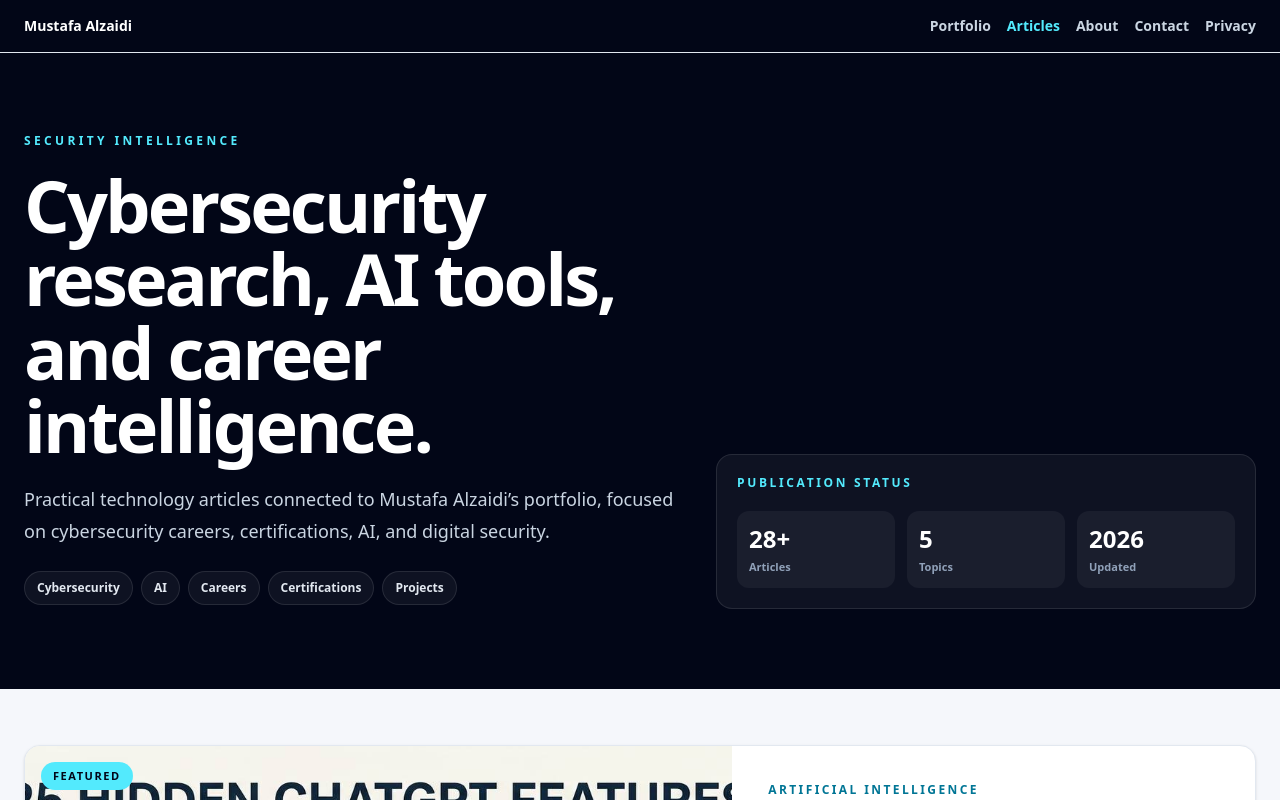
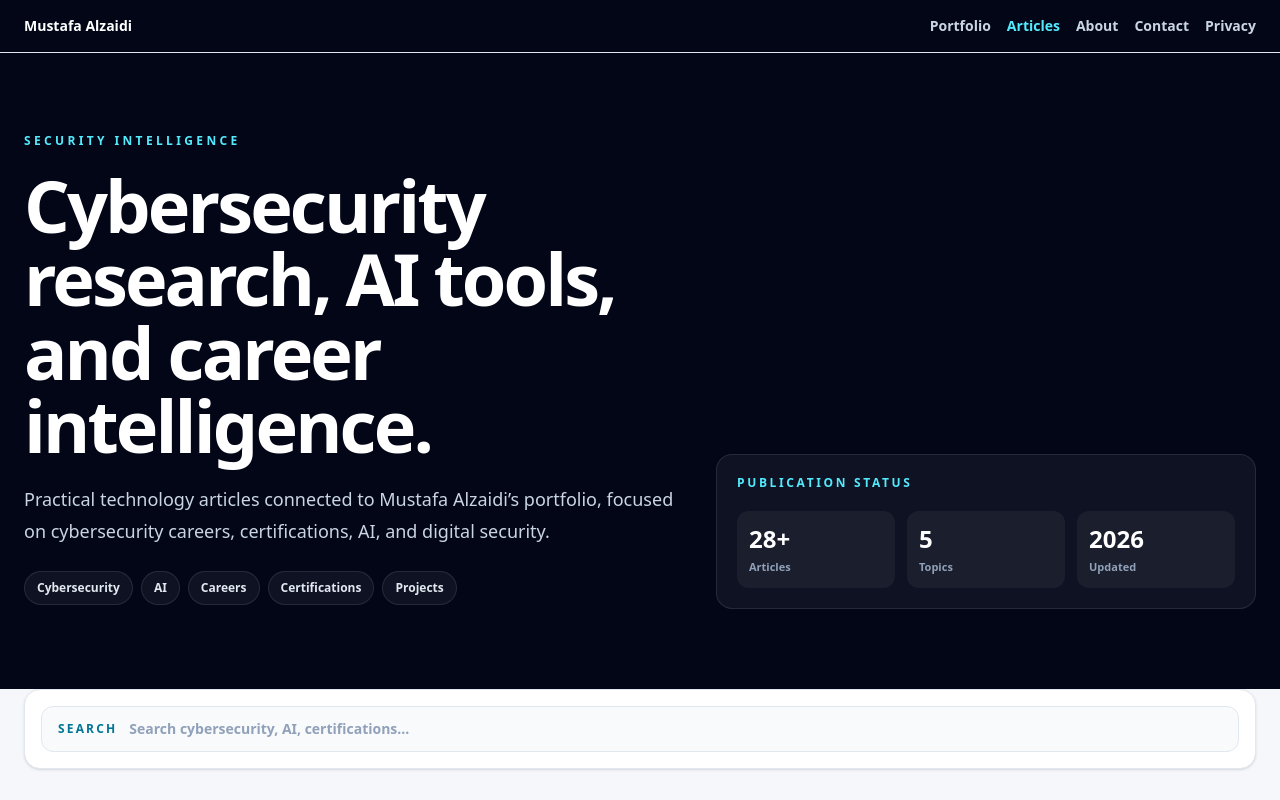
Before and after one commit to Reoiraqiman/mustafa-portfolio, a Next.js app: page /articles in a window 1280 px wide. Shown: the top 800 px of the page. Built offline with nearby package versions, Linux system fonts and the light colour scheme.

Commit message:
add article search

```diff
--- a/app/articles/page.tsx
+++ b/app/articles/page.tsx
@@ -1,6 +1,7 @@
 import type { Metadata } from "next";
 import Link from "next/link";
 import { getAllArticles } from "@/data/articles";
+import ArticleSearch from "@/app/components/ArticleSearch";
 
 const siteUrl = "https://mustafaalzaidi.com";
 
@@ -128,6 +129,8 @@ export default function ArticlesPage() {
           </div>
         </div>
       </section>
+
+      <ArticleSearch articles={articles} />
 
       <section className="mx-auto max-w-7xl px-4 py-8 md:px-6 md:py-14">
         {featured && (
--- /dev/null
+++ b/app/components/ArticleSearch.tsx
@@ -0,0 +1,85 @@
+"use client";
+
+import Link from "next/link";
+import { useMemo, useState } from "react";
+
+type Article = {
+  slug: string;
+  title: string;
+  description: string;
+  category: string;
+  date: string;
+  author: string;
+  image: string;
+};
+
+export default function ArticleSearch({ articles }: { articles: Article[] }) {
+  const [query, setQuery] = useState("");
+
+  const results = useMemo(() => {
+    const q = query.toLowerCase().trim();
+
+    if (!q) return [];
+
+    return articles.filter((article) =>
+      `${article.title} ${article.description} ${article.category}`
+        .toLowerCase()
+        .includes(q)
+    );
+  }, [query, articles]);
+
+  return (
+    <section className="mx-auto max-w-7xl px-4 pb-4 md:px-6">
+      <div className="rounded-2xl border border-slate-200 bg-white p-4 shadow-sm">
+        <div className="flex items-center gap-3 rounded-xl border border-slate-200 bg-slate-50 px-4 py-3">
+          <span className="text-xs font-black uppercase tracking-[0.18em] text-cyan-700">
+            Search
+          </span>
+
+          <input
+            value={query}
+            onChange={(e) => setQuery(e.target.value)}
+            placeholder="Search cybersecurity, AI, certifications..."
+            className="w-full bg-transparent text-sm font-semibold text-slate-950 outline-none placeholder:text-slate-400"
+          />
+        </div>
+
+        {query && (
+          <div className="mt-4">
+            <p className="mb-3 text-xs font-bold uppercase tracking-[0.18em] text-slate-500">
+              {results.length} result{results.length === 1 ? "" : "s"} found
+            </p>
+
+            <div className="max-h-[420px] overflow-y-auto rounded-xl border border-slate-200">
+              {results.length > 0 ? (
+                results.slice(0, 8).map((article) => (
+                  <Link
+                    key={article.slug}
+                    href={`/articles/${article.slug}`}
+                    className="block border-b border-slate-200 bg-white p-4 transition last:border-b-0 hover:bg-slate-50"
+                  >
+                    <p className="text-[11px] font-black uppercase tracking-[0.18em] text-cyan-700">
+                      {article.category}
+                    </p>
+
+                    <h3 className="mt-2 text-base font-black leading-tight text-slate-950">
+                      {article.title}
+                    </h3>
+
+                    <p className="mt-2 line-clamp-2 text-sm leading-6 text-slate-600">
+                      {article.description}
+                    </p>
+                  </Link>
+                ))
+              ) : (
+                <div className="p-5 text-sm font-semibold text-slate-500">
+                  No articles found.
+                </div>
+              )}
+            </div>
+          </div>
+        )}
+      </div>
+    </section>
+  );
+}
```
